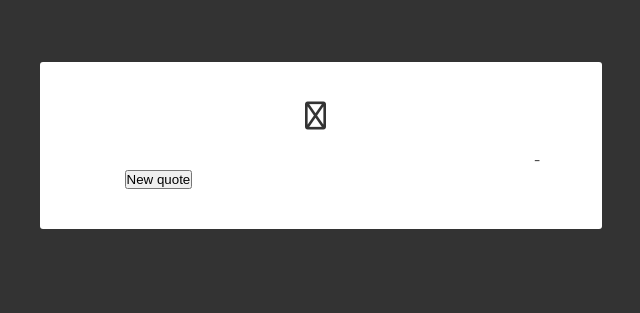
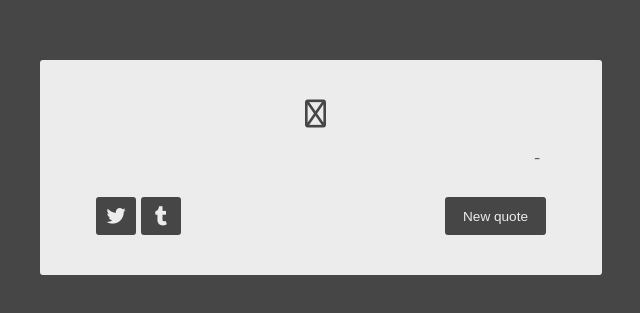
Before and after one commit to mohitdhimanskt/Random-Quote-Machine, a plain HTML site: page index.html in a window 1280 px wide. Shown: the part 255-568 px from the top of the page, without its empty margins (319-959 px from the left). Drawn offline with Linux system fonts and the light colour scheme.

Commit message:
Add to the style file

```diff
--- a/style.css
+++ b/style.css
@@ -1,3 +1,4 @@
+
 @import url(https://fonts.googleapis.com/css?family=Raleway:400,500);
 * {
   margin: 0;
@@ -5,38 +6,51 @@
   list-style: none;
   vertical-align: baseline;
 }
-div{
-    position: relative;
+
+div {
+  position:relative;
   z-index: 2;
 }
-body{
+
+body {
   background-color: #333;
   color: #333;
   font-family: 'Raleway', sans-serif;
-    font-weight: 400;
+  font-weight:400;
   display: flex;
   justify-content: center;
   align-items: center;
   height: 100vh;
-
 }
-a{
-    font-weight: 500;
-    text-decoration: none;
+.footer {
+  width:450px;
+  text-align:center;
+  display:block;
+  margin:15px auto 30px auto;
+  font-size:0.8em;
   color:#fff;
 }
-#quote-box{
-    border-radius: 3px;
-    position: relative;
-    width: 450px;
-    padding: 40px 50px;
-    display: table;
-    background-color: #fff;
+  a {
+    font-weight:500;
+    text-decoration:none;
+    color:#fff;
   }
+
+#quote-box {
+  border-radius:3px;
+  position:relative;
+  margin:8% auto auto auto;
+  width:450px;
+  padding:40px 50px;
+  display:table;
+  background-color:#fff;
+}
+
 .quote-text
     i{
-            font-size:1.0;
+      font-size:1.0em;
       margin-right: 0.4em;
+
     text-align:center;
     width:450px;
     height:auto;
@@ -44,7 +58,7 @@ a{
     font-weight:500;
     font-size:1.75em;
   }
-  .quote-author{
+  .quote-author {
     width:450px;
     height:auto;
     clear:both;
@@ -52,3 +66,37 @@ a{
     font-size:1em;
     text-align:right;
   }
+  .buttons {
+    width:450px;
+    margin:auto;
+    display:block;
+  }
+    .button {
+      height:38px;
+      border:none;
+      border-radius:3px;
+      color:#fff;
+      background-color:#333;
+      outline:none;
+      font-size:0.85em;
+      padding: 8px 18px 6px 18px;
+      margin-top:30px;
+      opacity:1;
+      cursor:pointer;
+    }
+      :hover{
+     opacity:0.9;
+      }
+      #tweet-quote, #tumblr-quote {
+        float:left;
+        padding:0px;
+        padding-top:8px;
+        text-align:center;
+        font-size:1.2em;
+        margin-right:5px;
+        height:30px;
+        width:40px;
+      }
+      #new-quote {
+        float:right;
+      }
```
Lines whose indentation alone changed are shown as unchanged.
